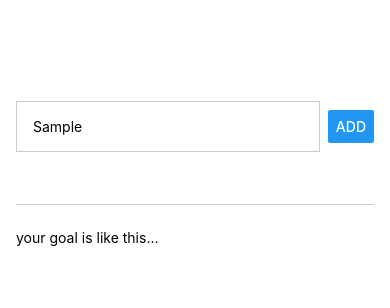
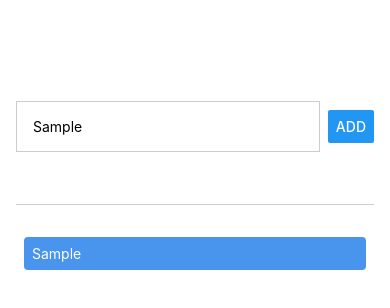
Before and after one commit to heesangs/reactnative_test, a React Native app: screen / in a window 390 px wide. Both pictures are taken after typing "Sample" into the empty fields and a click on the button "ADD". Shown: the top 308 px of the page. Built offline with nearby package versions, Linux system fonts and the light colour scheme.

Commit message:
add scrollview

```diff
--- a/App.tsx
+++ b/App.tsx
@@ -1,15 +1,19 @@
 import { useState } from 'react';
-import {StyleSheet, Text, View, Button, TextInput } from 'react-native';
+import {StyleSheet, Text, View, Button, TextInput, ScrollView } from 'react-native';
 
 export default function App() {
-const [enteredGoalText, setEnteredGoalText] = useState('')
+const [enteredGoalText, setEnteredGoalText] = useState(''); // 앞에는 현재 상태값을 나타내는 변수를 정의하고, 뒤에는 상태값 업데이트를 위한 함수를 정의하고, useState로 초기값을 설정한다.
+const [courseGoals, setCourseGoals] = useState<string[]>([]);
 
   function goalInputHandler(enteredText : string) {
-    setEnteredGoalText(enteredText)
+    setEnteredGoalText(enteredText);
   };
 
   function addGoalHandler () {
-    console.log(enteredGoalText)
+    setCourseGoals((currentCourseGoals) => [
+      ...currentCourseGoals,
+      enteredGoalText
+    ]);
   };
   return(
     <View style={styles.appContainer}>
@@ -25,7 +29,9 @@ const [enteredGoalText, setEnteredGoalText] = useState('')
           />
       </View>
       <View style={styles.goalsContainer}>
-        <Text>your goal is like this...</Text>
+        <ScrollView >
+          {courseGoals.map((goal) =><Text style={styles.goalItems} key={goal}>{goal}</Text>)}
+        </ScrollView>
       </View>
     </View>
   );
@@ -56,5 +62,12 @@ const styles = StyleSheet.create({
   },
   goalsContainer: {
     flex:4,
+  },
+  goalItems: {
+    margin: 8,
+    padding: 8,
+    borderRadius: 4,
+    backgroundColor: '#4994EC',
+    color: 'white',
   }
 });
```
